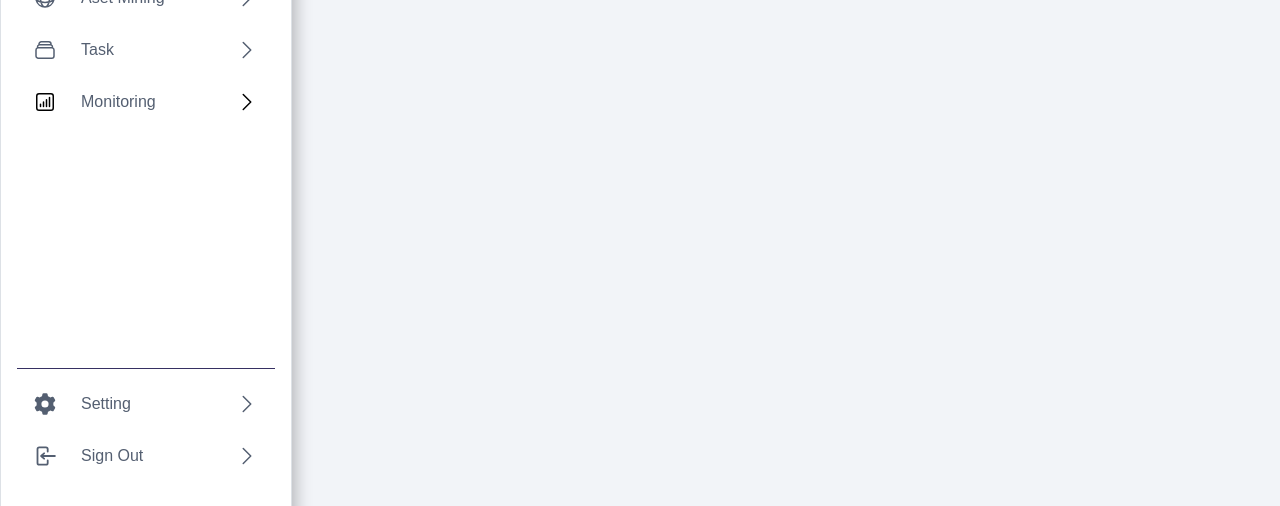
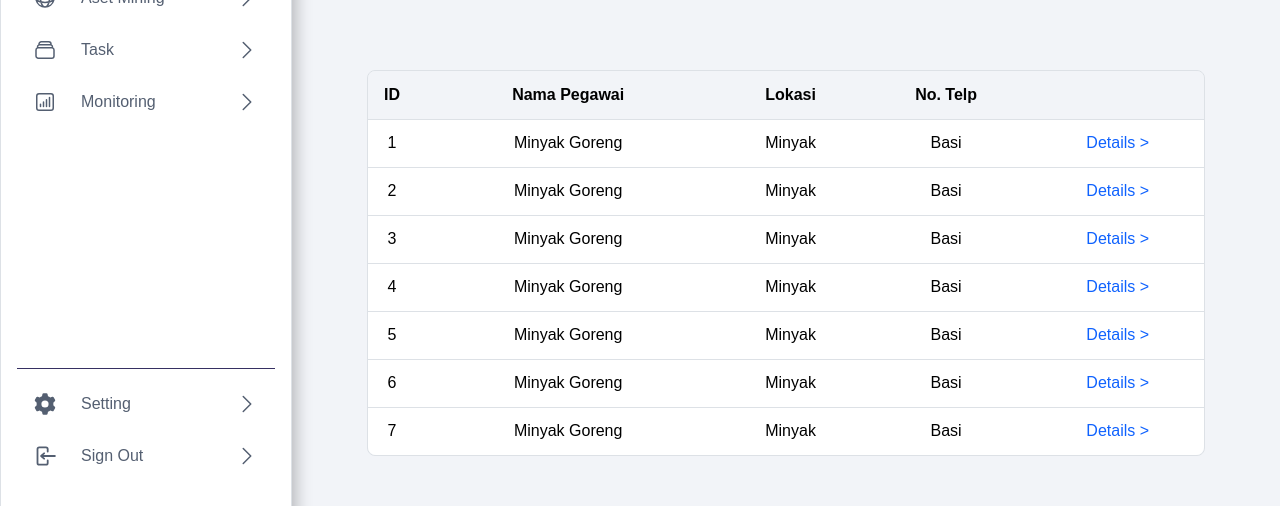
Before and after one commit to muhatthar/Mining_App, a Next.js app: page /monitoring-list in a window 1280 px wide. Shown: the part 217-723 px from the top of the page. Built offline with nearby package versions, Linux system fonts and the light colour scheme.

Commit message:
monitoring detail & list

```diff
--- /dev/null
+++ b/src/app/(monitoring)/monitoring-details/page.tsx
@@ -0,0 +1,37 @@
+export default function MonitoringDetails() {
+  return (
+    <>
+      <div className="bg-white rounded-2xl shadow-[4px_4px_4px_rgba(0,0,0,0.25)] pt-[60px] pb-4 pl-[55px] pr-10 mt-[38px]">
+        <div className="w-full gap-2 mb-4">
+          <h4 className="text-[#F99417] font-medium text-sm ">ID Pegawai</h4>
+          <p className="font-medium text-2xl text-[#21272A] ml-4">0010120</p>
+        </div>
+        <div className="w-full gap-2 mb-4">
+          <h4 className="text-[#F99417] font-medium text-sm ">ID Pegawai</h4>
+          <p className="font-medium text-2xl text-[#21272A] ml-4">0010120</p>
+        </div>
+        <div className="w-full gap-2 mb-4">
+          <h4 className="text-[#F99417] font-medium text-sm ">ID Pegawai</h4>
+          <p className="font-medium text-2xl text-[#21272A] ml-4">0010120</p>
+        </div>
+        <div className="w-full gap-2 mb-4">
+          <h4 className="text-[#F99417] font-medium text-sm ">ID Pegawai</h4>
+          <p className="font-medium text-2xl text-[#21272A] ml-4">0010120</p>
+        </div>
+        <div className="w-full gap-2 mb-4">
+          <h4 className="text-[#F99417] font-medium text-sm ">ID Pegawai</h4>
+          <p className="font-medium text-2xl text-[#21272A] ml-4">0010120</p>
+        </div>
+        <div className="w-full gap-2 mb-4">
+          <h4 className="text-[#F99417] font-medium text-sm ">ID Pegawai</h4>
+          <p className="font-medium text-2xl text-[#21272A] ml-4">0010120</p>
+        </div>
+        <div className="w-full gap-2 mb-9">
+          <h4 className="text-[#F99417] font-medium text-sm ">ID Pegawai</h4>
+          <p className="font-medium text-2xl text-[#21272A] ml-4">0010120</p>
+        </div>
+        <button className="w-[112px] rounded-lg px-3 py-4 bg-[#363062] font-medium text-4 text-white">{'<'} Back</button>
+      </div>
+    </>
+  );
+}
--- a/src/app/(monitoring)/monitoring-list/page.tsx
+++ b/src/app/(monitoring)/monitoring-list/page.tsx
@@ -1,7 +1,121 @@
 export default function MonitoringList() {
-    return (
-        <>
-
-        </>
-    )
+  return (
+    <>
+      <div className="flex flex-col px-[40px]">
+        <div className="w-full text-center table-auto border border-[#DDE1E6] rounded-lg">
+          <table className="w-full">
+            <thead className="bg-[#F2F4F8] h-12 border-b border-[#DDE1E6]">
+              <tr>
+                <th className="rounded-tl-lg">ID</th>
+                <th>Nama Pegawai</th>
+                <th>Lokasi</th>
+                <th>No. Telp</th>
+                <th className="rounded-tr-lg"></th>
+              </tr>
+            </thead>
+            <tbody className="bg-white">
+              <tr className="h-12 border-b border-[#DDE1E6]">
+                <td>1</td>
+                <td>Minyak Goreng</td>
+                <td>Minyak</td>
+                <td>Basi</td>
+                <td>
+                  <a
+                    className="text-[#0F62FE] font-normal text-4 transition-all duration-200 ease-in-out hover:underline hover:underline-offset-1"
+                    href=""
+                  >
+                    Details {">"}
+                  </a>
+                </td>
+              </tr>
+              <tr className="h-12 border-b border-[#DDE1E6]">
+                <td>2</td>
+                <td>Minyak Goreng</td>
+                <td>Minyak</td>
+                <td>Basi</td>
+                <td>
+                  <a
+                    className="text-[#0F62FE] font-normal text-4 transition-all duration-200 ease-in-out hover:underline hover:underline-offset-1"
+                    href=""
+                  >
+                    Details {">"}
+                  </a>
+                </td>
+              </tr>
+              <tr className="h-12 border-b border-[#DDE1E6]">
+                <td>3</td>
+                <td>Minyak Goreng</td>
+                <td>Minyak</td>
+                <td>Basi</td>
+                <td>
+                  <a
+                    className="text-[#0F62FE] font-normal text-4 transition-all duration-200 ease-in-out hover:underline hover:underline-offset-1"
+                    href=""
+                  >
+                    Details {">"}
+                  </a>
+                </td>
+              </tr>
+              <tr className="h-12 border-b border-[#DDE1E6]">
+                <td>4</td>
+                <td>Minyak Goreng</td>
+                <td>Minyak</td>
+                <td>Basi</td>
+                <td>
+                  <a
+                    className="text-[#0F62FE] font-normal text-4 transition-all duration-200 ease-in-out hover:underline hover:underline-offset-1"
+                    href=""
+                  >
+                    Details {">"}
+                  </a>
+                </td>
+              </tr>
+              <tr className="h-12 border-b border-[#DDE1E6]">
+                <td>5</td>
+                <td>Minyak Goreng</td>
+                <td>Minyak</td>
+                <td>Basi</td>
+                <td>
+                  <a
+                    className="text-[#0F62FE] font-normal text-4 transition-all duration-200 ease-in-out hover:underline hover:underline-offset-1"
+                    href=""
+                  >
+                    Details {">"}
+                  </a>
+                </td>
+              </tr>
+              <tr className="h-12 border-b border-[#DDE1E6]">
+                <td>6</td>
+                <td>Minyak Goreng</td>
+                <td>Minyak</td>
+                <td>Basi</td>
+                <td>
+                  <a
+                    className="text-[#0F62FE] font-normal text-4 transition-all duration-200 ease-in-out hover:underline hover:underline-offset-1"
+                    href=""
+                  >
+                    Details {">"}
+                  </a>
+                </td>
+              </tr>
+              <tr className="h-12">
+                <td className="rounded-bl-lg">7</td>
+                <td>Minyak Goreng</td>
+                <td>Minyak</td>
+                <td>Basi</td>
+                <td className="rounded-br-lg">
+                  <a
+                    className="text-[#0F62FE] font-normal text-4 transition-all duration-200 ease-in-out hover:underline hover:underline-offset-1"
+                    href=""
+                  >
+                    Details {">"}
+                  </a>
+                </td>
+              </tr>
+            </tbody>
+          </table>
+        </div>
+      </div>
+    </>
+  );
 }
--- a/src/app/sidebar.tsx
+++ b/src/app/sidebar.tsx
@@ -53,7 +53,7 @@ export default function SideBar() {
                     pathname === "/monitoring-profile" || pathname === '/monitoring-form'
                       ? "text-white"
                       : "text-[#545F71]"
-                  }h-6 w-6`}
+                  } h-6 w-6`}
                 ></ChartBarSquareIcon>
                 <h4
                   className={`${
@@ -69,7 +69,7 @@ export default function SideBar() {
                     pathname === "/monitoring-profile" || pathname === '/monitoring-form'
                       ? "text-white"
                       : "text-[#545F71]"
-                  }h-6 w-6`}
+                  } h-6 w-6`}
                 ></ChevronRightIcon>
               </button>
             </Link>
```
